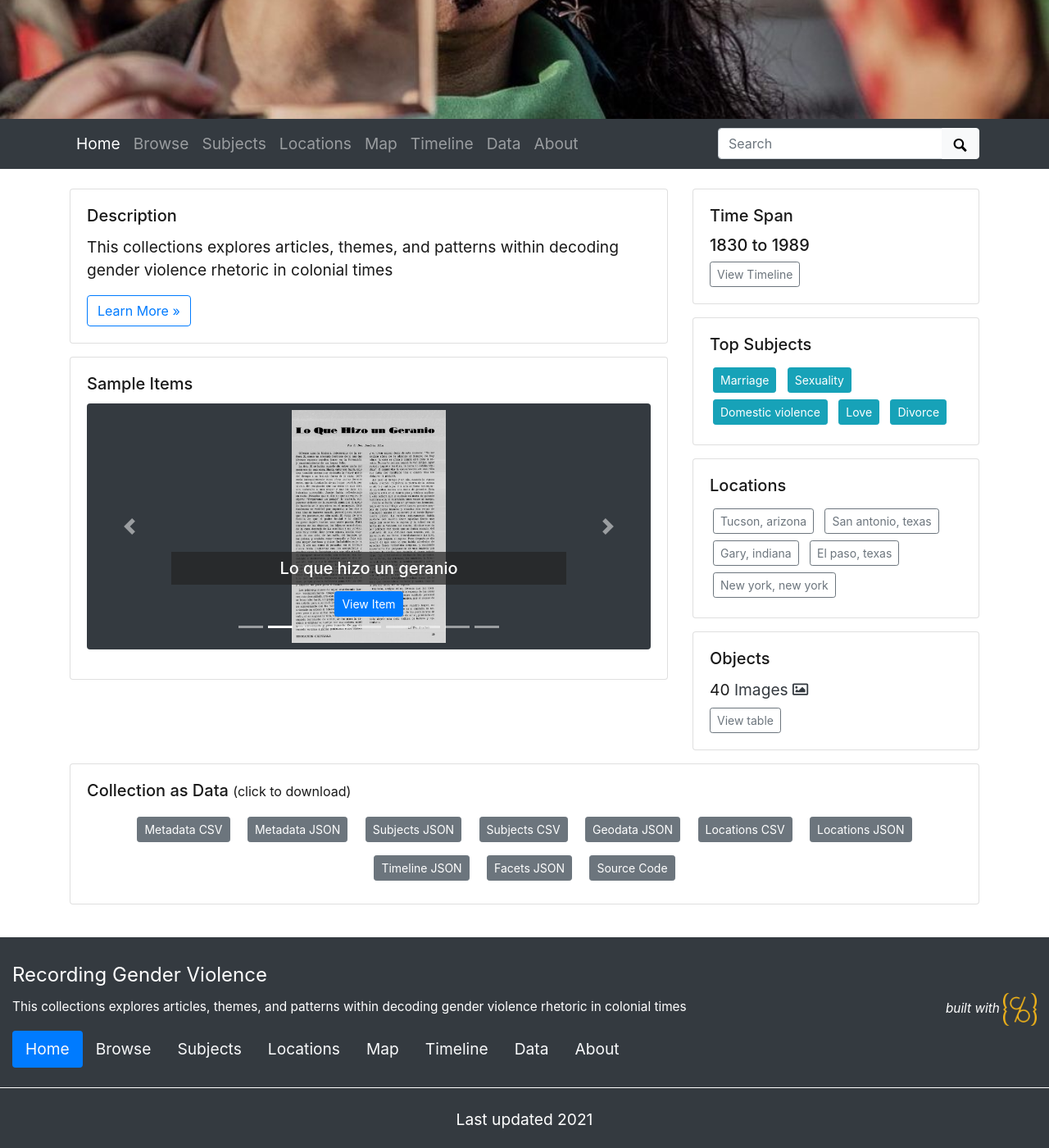
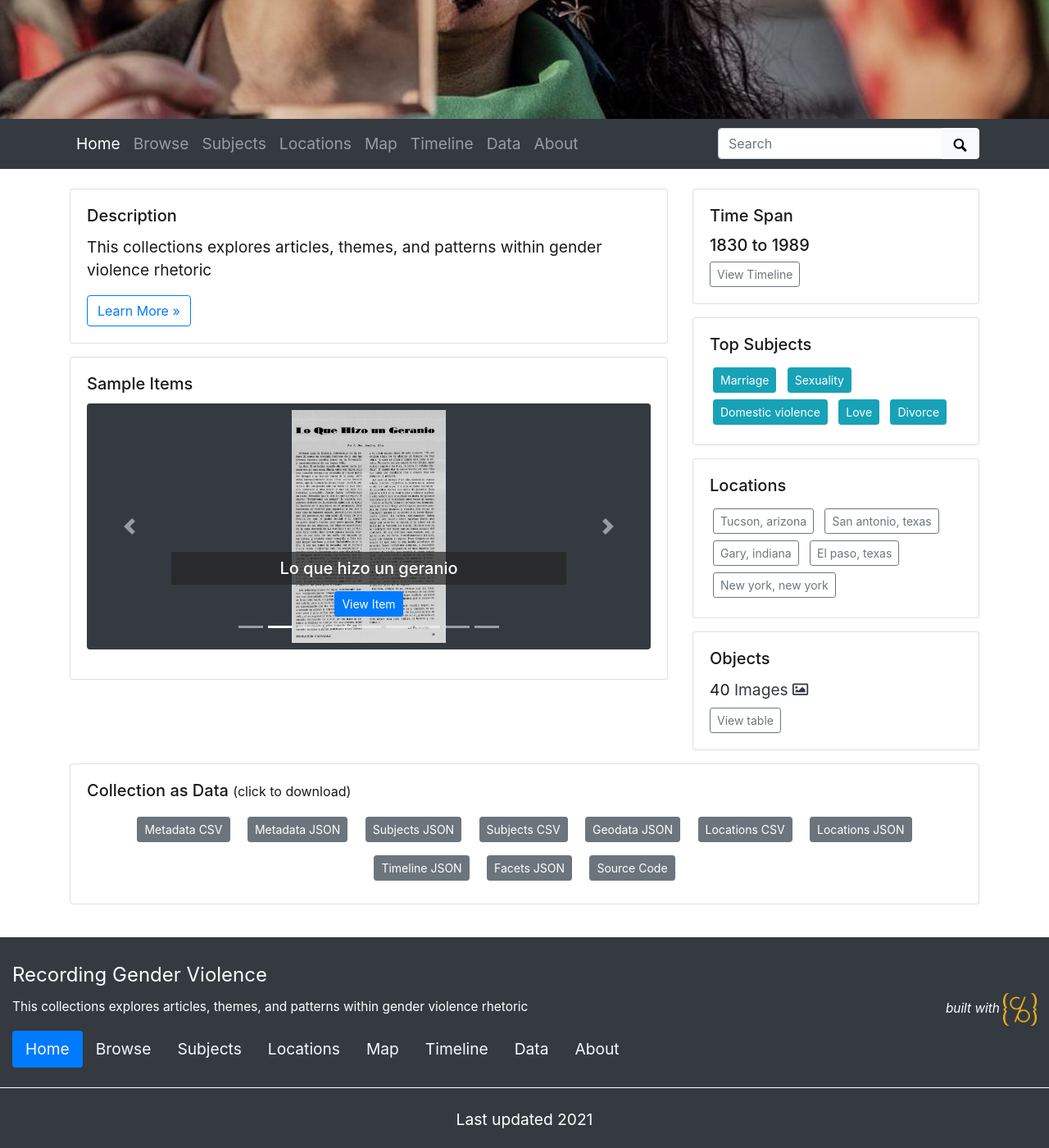
Before and after one commit to roseliabanuelos/recordinggenderviolence, a Jekyll site: the page built from index.md, in a window 1280 px wide and 1400 px high, scrolled down 436 px. Shown: the whole window at 82% size. Built offline with Jekyll 4.4.1, drawn with Linux system fonts in a browser that asks for light colours; some of the changed text lies outside the part shown.

Commit message:
update tagline

```diff
--- a/_config.yml
+++ b/_config.yml
@@ -22,10 +22,10 @@
 # title of site appears in banner
 title: Recording Gender Violence
 # tagline, a short phrase that will appear throughout the site in the top banner
-tagline: a collection to decode the normalization of gender violence in colonial hispanic periodicals
+tagline: decoding the normalization of gender violence in hispanic periodicals
 # description appears in meta tags and other locations
 # this description might appear in search result lists, keep around 160 characters max
-description: "This collections explores articles, themes, and patterns within decoding gender violence rhetoric in colonial times"
+description: "This collections explores articles, themes, and patterns within gender violence rhetoric"
 # creator of the digital collection, to appear in meta tags; we typically use our GitHub usernames but feel free to just use your name
 author: roseliabanuelos
 
```
